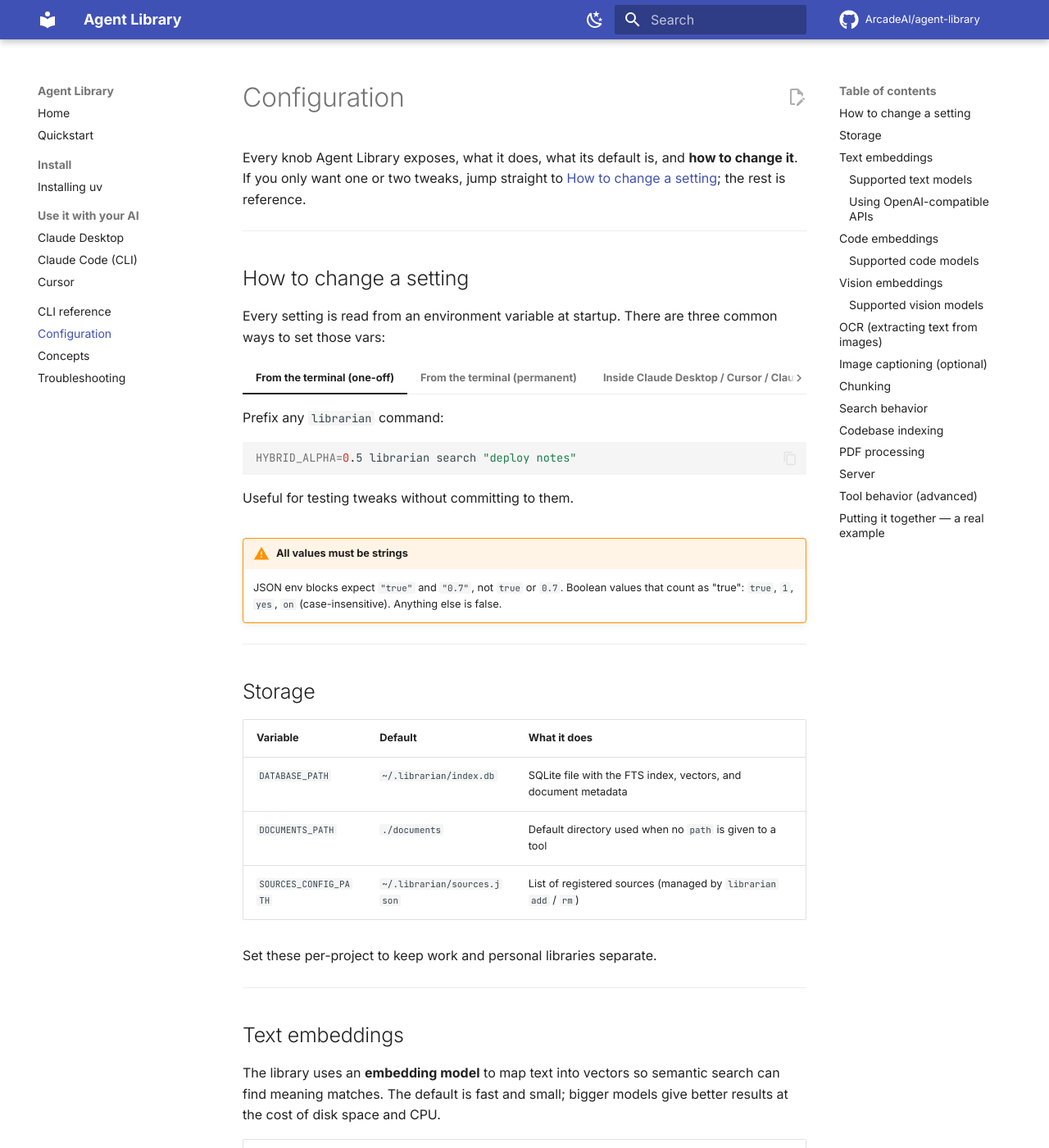
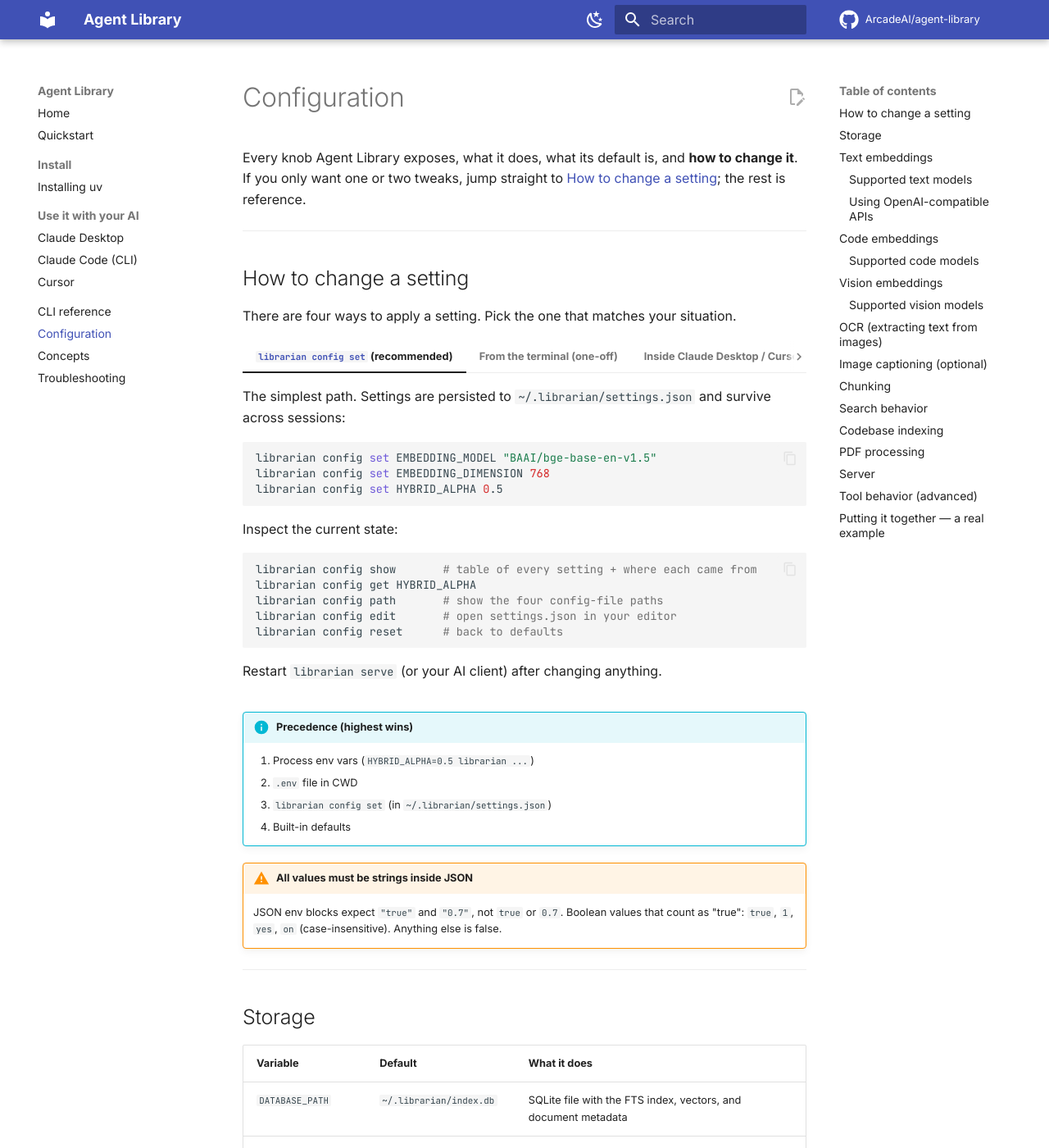
Before and after one commit to arcadeai-labs/agent-library, an MkDocs documentation site: the page built from docs/configuration.md, in a window 1280 px wide and 1400 px high. Shown: the whole window at 82% size. Built offline with MkDocs 1.6.1 and Material for MkDocs 9.7.7, drawn with Linux system fonts in a browser that asks for light colours; comment, search, counter and statistics services are not loaded; some of the changed text lies outside the part shown.

Commit message:
Audit fixes: verified every doc claim against source and live binary
Each issue below was caught by running the actual command, parsing
config.py / types.py for ground truth, or curl-checking external
links. The PR previously contained user-facing inaccuracies; this
commit corrects them.

cli.md
- librarian add: documented missing flags --exclude / --dry-run /
  --verbose (verified against `librarian add --help`)
- New sections enumerating `librarian config`, `librarian index`, and
  `librarian docs` subcommand groups (all verified via --help)

configuration.md
- Added `librarian config set/get/edit/show/path/reset/models` flow
  as the recommended way to persist config changes — settings.json
  was a major missing piece. Includes precedence ordering.
- Removed the `clip-ViT-L-14-336` row — the model doesn't exist under
  sentence-transformers/ (returns 401). Every other HF link verified
  with `curl -I` -> 200.

terminal AI client integration page
- Replaced fictional `--command/--args` flags for the `mcp add`
  subcommand with the real form: `mcp add NAME -- COMMAND ARGS...`
  using the `--` separator. Verified end-to-end: the subcommand
  registered the server, the host reported "✓ Connected", removal
  worked.
- Default scope is `local` (not `user`); choices are local|user|project
  (3, not 2). Documented all three with their on-disk locations.
- Env-var flag is `-e KEY=VALUE` (single equals, not `--env "K=V"`).

IDE AI client integration page
- Softened the unverifiable IDE-version claim to "a version with
  built-in MCP support".

concepts.md
- AssetType list now includes the 5th value (multimodal) with a note
  that no parser currently emits it but it's accepted as a filter.

troubleshooting.md
- "Wipe and start over" now mentions settings.json gets cleared too.
- Added `librarian config reset` as the lighter alternative.

````diff
--- a/docs/configuration.md
+++ b/docs/configuration.md
@@ -6,32 +6,41 @@ Every knob Agent Library exposes, what it does, what its default is, and **how t
 
 ## How to change a setting
 
-Every setting is read from an environment variable at startup. There are three common ways to set those vars:
+There are four ways to apply a setting. Pick the one that matches your situation.
+
+=== "`librarian config set` (recommended)"
+
+    The simplest path. Settings are persisted to `~/.librarian/settings.json` and survive across sessions:
+
+    ```bash
+    librarian config set EMBEDDING_MODEL "BAAI/bge-base-en-v1.5"
+    librarian config set EMBEDDING_DIMENSION 768
+    librarian config set HYBRID_ALPHA 0.5
+    ```
+
+    Inspect the current state:
+
+    ```bash
+    librarian config show       # table of every setting + where each came from
+    librarian config get HYBRID_ALPHA
+    librarian config path       # show the four config-file paths
+    librarian config edit       # open settings.json in your editor
+    librarian config reset      # back to defaults
+    ```
+
+    Restart `librarian serve` (or your AI client) after changing anything.
 
 === "From the terminal (one-off)"
 
-    Prefix any `librarian` command:
+    Prefix any `librarian` command with an env var. Useful for trying a setting without committing to it:
 
     ```bash
     HYBRID_ALPHA=0.5 librarian search "deploy notes"
     ```
 
-    Useful for testing tweaks without committing to them.
-
-=== "From the terminal (permanent)"
-
-    Add to your shell profile (`~/.zshrc`, `~/.bashrc`, etc.):
-
-    ```bash
-    export DATABASE_PATH="$HOME/Documents/librarian.db"
-    export EMBEDDING_MODEL="BAAI/bge-base-en-v1.5"
-    ```
-
-    `source` the file or open a new terminal for changes to take effect.
-
 === "Inside Claude Desktop / Cursor / Claude Code"
 
-    The MCP server runs in its own subprocess that doesn't see your shell's env vars. You set them in the `env` block of the MCP config:
+    The MCP server is a subprocess, so settings the AI host should know about live in the `env` block of the MCP config:
 
     ```json
     {
@@ -44,6 +53,7 @@ Every setting is read from an environment variable at startup. There are three c
           ],
           "env": {
             "EMBEDDING_MODEL": "BAAI/bge-base-en-v1.5",
+            "EMBEDDING_DIMENSION": "768",
             "MMR_LAMBDA": "0.5"
           }
         }
@@ -65,7 +75,22 @@ Every setting is read from an environment variable at startup. There are three c
 
     Agent Library reads it automatically on startup.
 
-!!! warning "All values must be strings"
+=== "Permanent shell var"
+
+    Less recommended (env is invisible to GUI apps), but works if everything you care about is terminal-only. Add to `~/.zshrc` or `~/.bashrc`:
+
+    ```bash
+    export DATABASE_PATH="$HOME/Documents/librarian.db"
+    export EMBEDDING_MODEL="BAAI/bge-base-en-v1.5"
+    ```
+
+!!! info "Precedence (highest wins)"
+    1. Process env vars (`HYBRID_ALPHA=0.5 librarian ...`)
+    2. `.env` file in CWD
+    3. `librarian config set` (in `~/.librarian/settings.json`)
+    4. Built-in defaults
+
+!!! warning "All values must be strings inside JSON"
     JSON env blocks expect `"true"` and `"0.7"`, not `true` or `0.7`. Boolean values that count as "true": `true`, `1`, `yes`, `on` (case-insensitive). Anything else is false.
 
 ---
@@ -171,7 +196,6 @@ The vision path activates when the model name contains `clip` or `siglip`.
 | `clip-ViT-B-32` *(default)* | 512 | 600 MB | Original CLIP base, fast | [→](https://huggingface.co/sentence-transformers/clip-ViT-B-32) |
 | `clip-ViT-B-16` | 512 | 600 MB | Higher resolution patches than B-32 — slightly better, slightly slower | [→](https://huggingface.co/sentence-transformers/clip-ViT-B-16) |
 | `clip-ViT-L-14` | 768 | 1.7 GB | Large CLIP — best image quality, expensive | [→](https://huggingface.co/sentence-transformers/clip-ViT-L-14) |
-| `clip-ViT-L-14-336` | 768 | 1.7 GB | L-14 finetuned for higher input resolution | [→](https://huggingface.co/sentence-transformers/clip-ViT-L-14-336) |
 
 !!! tip "Indexing screenshots only?"
     `clip-ViT-B-32` is plenty. The L-14 variants only pay off with photographic content where fine detail matters.
````
Also changed, not shown: docs/cli.md (+39 -6 lines), docs/concepts.md (+1 -0 lines), docs/integrations/claude-code.md (+21 -19 lines), docs/integrations/cursor.md (+1 -1 lines), docs/troubleshooting.md (+8 -2 lines).
